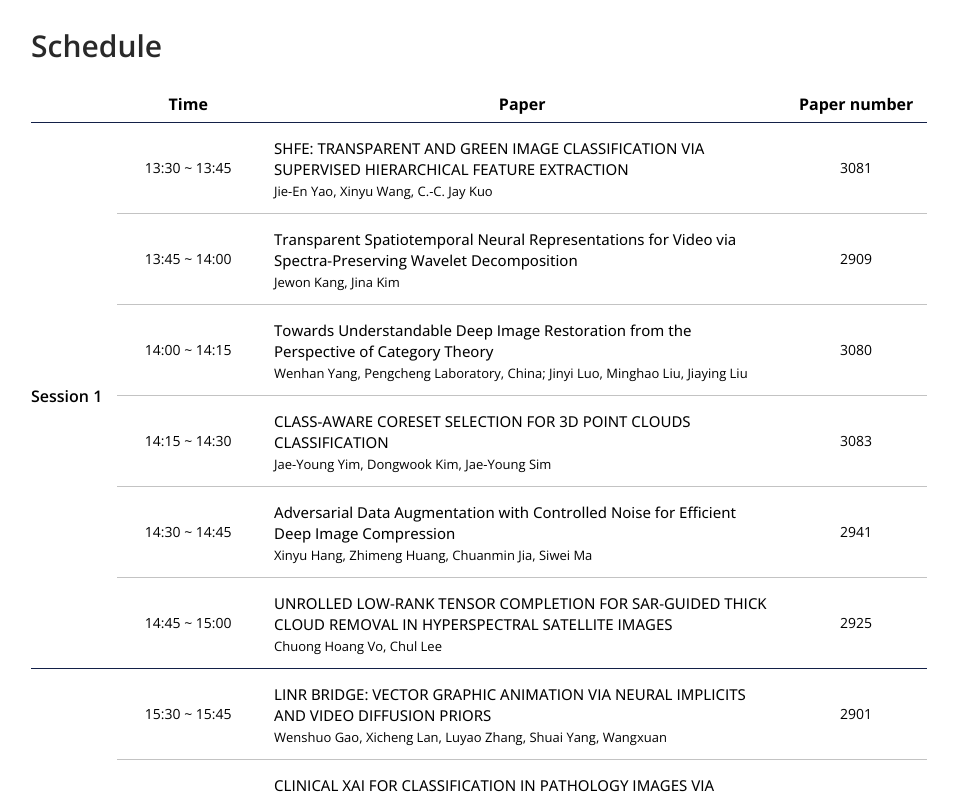
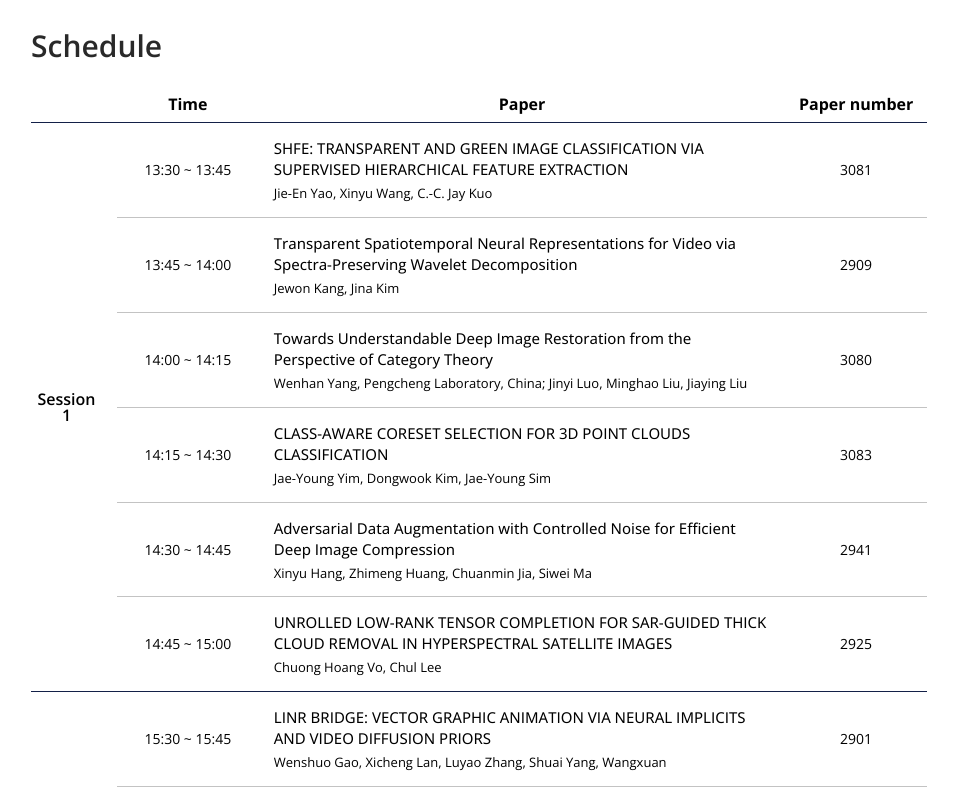
Before and after one commit to uinone/tip, a React (Create React App) app: page / in a window 1280 px wide. Shown: the part 1320-2117 px from the top of the page, without its empty margins (161-1119 px from the left). Built offline with nearby package versions, Linux system fonts and the light colour scheme.

Commit message:
[Chore] add lineheight to autors text

```diff
--- a/src/components/schedule/schedule.js
+++ b/src/components/schedule/schedule.js
@@ -5,7 +5,7 @@ const TableColumn = ({time, title, authors, paperNumber, isLast}) => {
         <div style={{display: "flex", alignItems: "center", justifyContent: "center", textAlign: "center", fontSize: "14px"}}>{time}</div>
         <div style={{display: "flex", flexDirection: "column"}}>
             <span style={{fontSize: "15px", lineHeight: "1.4", fontWeight: "450"}}>{title}</span>
-            <span style={{fontSize: "13px", fontWeight:"350", marginTop: "5px"}}>{authors}</span>
+            <span style={{fontSize: "13px", lineHeight: "1.3", fontWeight:"350", marginTop: "5px"}}>{authors}</span>
         </div>
         <div style={{display: "flex", alignItems: "center", justifyContent: "center", fontSize: "14px"}}>{paperNumber}</div>
         {!isLast && <div style={{gridColumn :"span 3", backgroundColor: "#c3c3c3", height:"1px", marginTop: "15px", marginBottom: "15px"}}></div>}
@@ -40,7 +40,8 @@ const Schedule = () => {
                                     display: "flex",
                                     alignItems: "center",
                                     justifyContent: "center",
-                                    whiteSpace: "nowrap",
+                                    textAlign: "center",
+                                    // whiteSpace: "nowrap",
                                     height: "100%"
                                 }}>
                                     <span style={{fontWeight: "600"}}>Session {i+1}</span>
```
